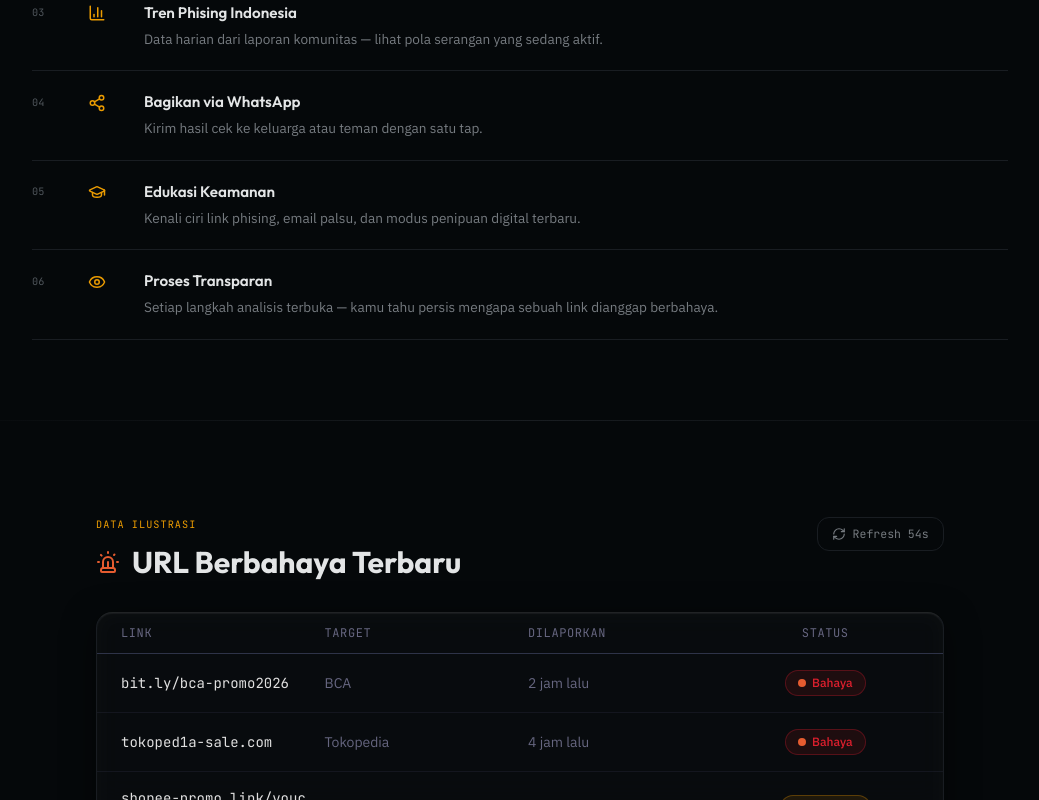
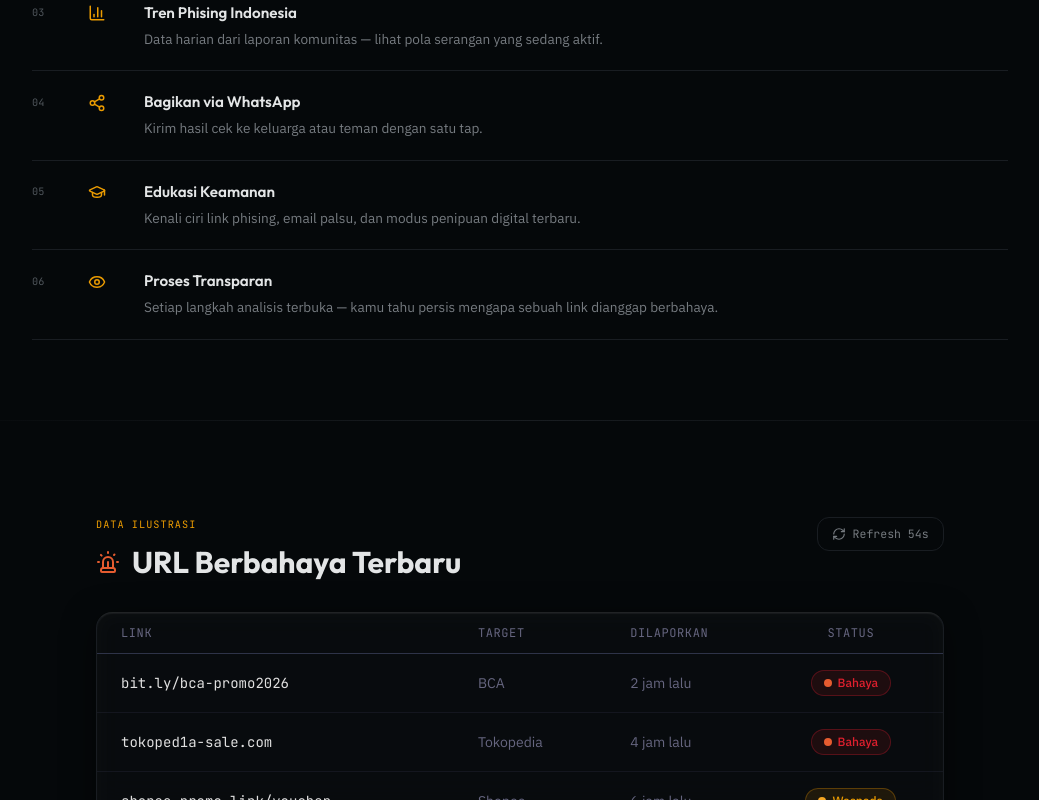
Before and after one commit to michiooo290-rgb/ceklink, a Next.js app: page / in a window 1280 px wide. Shown: the part 2000-2800 px from the top of the page, without its empty margins (120-1159 px from the left). Built offline with nearby package versions, Linux system fonts and the light colour scheme; no server answers.

Commit message:
perubahan login dan signup

```diff
--- a/components/PhishingDB.jsx
+++ b/components/PhishingDB.jsx
@@ -123,7 +123,7 @@ export default function PhishingDB() {
           transition={{ duration: 0.5, delay: 0.15 }}
         >
           {/* Header row */}
-          <div className="hidden sm:grid grid-cols-4 gap-4 px-6 py-3 border-b border-[#2e3348] text-[#666680] text-xs font-mono uppercase tracking-wider">
+          <div className="hidden sm:grid gap-4 px-6 py-3 border-b border-[#2e3348] text-[#666680] text-xs font-mono uppercase tracking-wider" style={{gridTemplateColumns: "2.5fr 1fr 1fr 1fr"}}>
             <span>Link</span>
             <span>Target</span>
             <span>Dilaporkan</span>
@@ -146,9 +146,9 @@ export default function PhishingDB() {
               variants={rowVariants}
               initial="hidden"
               animate={isInView ? "visible" : "hidden"}
-              className="table-row grid grid-cols-1 sm:grid-cols-4 gap-2 sm:gap-4 px-6 py-4 border-b border-[#2e3348]/30 items-center"
+              className="table-row grid grid-cols-1 sm:gap-4 px-6 py-4 border-b border-[#2e3348]/30 items-center" style={{gridTemplateColumns: "minmax(0,2.5fr) 1fr 1fr 1fr"}}
             >
-              <div className="font-mono text-sm text-[#e0e0e0] break-all flex items-center gap-1.5">
+              <div className="font-mono text-sm text-[#e0e0e0] break-all flex items-center gap-1.5 min-w-0">
                 {item.link}
                 {item.urlhaus_link && (
                   <a
```
